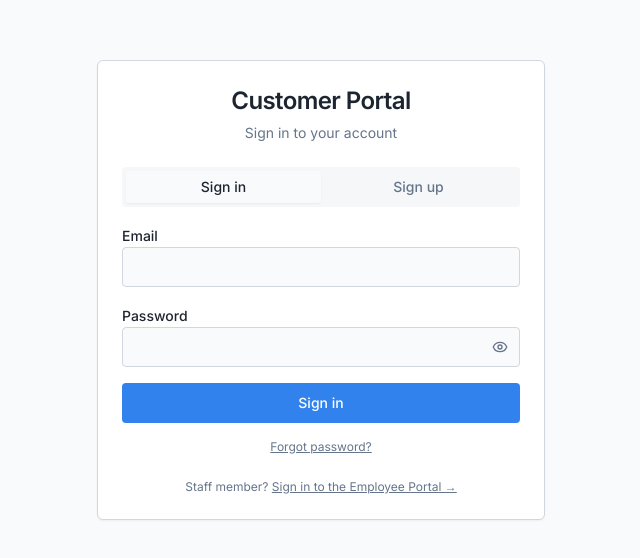
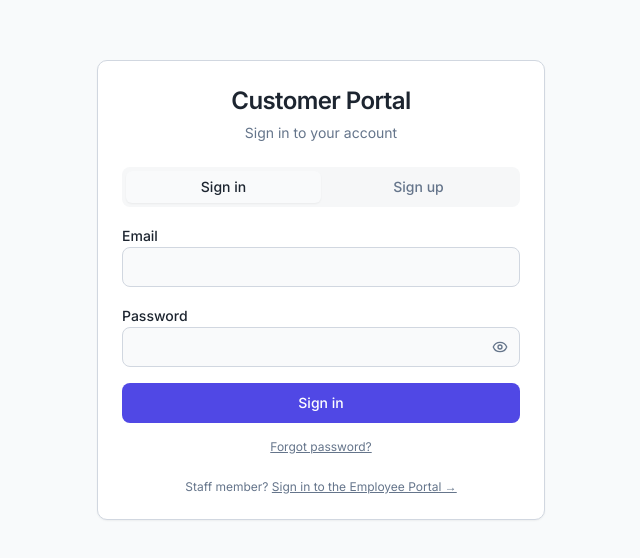
Before and after one commit to harshmarlecha04/ERP.ai, a React (Vite) app: page /portal/auth in a window 1280 px wide. Shown: the part 110-668 px from the top of the page, without its empty margins (319-959 px from the left). Built offline with nearby package versions, Linux system fonts and the light colour scheme; no server answers.

Commit message:
Update index.css

```diff
--- a/src/index.css
+++ b/src/index.css
@@ -16,18 +16,18 @@
     --popover: 0 0% 100%;
     --popover-foreground: 215 25% 15%;
 
-    --primary: 214 84% 56%;
+    --primary: 243 75% 59%;
     --primary-foreground: 0 0% 100%;
-    --primary-hover: 214 84% 50%;
+    --primary-hover: 243 75% 52%;
 
-    --secondary: 210 20% 96%;
+    --secondary: 240 20% 96%;
     --secondary-foreground: 215 25% 15%;
 
     --muted: 210 15% 97%;
     --muted-foreground: 215 16% 47%;
 
-    --accent: 212 50% 85%;
-    --accent-foreground: 215 25% 15%;
+    --accent: 243 60% 95%;
+    --accent-foreground: 243 60% 35%;
 
     --success: 142 76% 36%;
     --success-foreground: 0 0% 100%;
@@ -70,16 +70,16 @@
     --chart-4: 271 91% 65%;
     --chart-5: 17 88% 40%;
 
-    --radius: 0.375rem;
+    --radius: 0.625rem;
 
-    --sidebar-background: 0 0% 98%;
-    --sidebar-foreground: 240 5.3% 26.1%;
-    --sidebar-primary: 240 5.9% 10%;
-    --sidebar-primary-foreground: 0 0% 98%;
-    --sidebar-accent: 240 4.8% 95.9%;
-    --sidebar-accent-foreground: 240 5.9% 10%;
-    --sidebar-border: 220 13% 91%;
-    --sidebar-ring: 217.2 91.2% 59.8%;
+    --sidebar-background: 222 47% 11%;
+    --sidebar-foreground: 215 20% 75%;
+    --sidebar-primary: 243 75% 59%;
+    --sidebar-primary-foreground: 0 0% 100%;
+    --sidebar-accent: 222 40% 18%;
+    --sidebar-accent-foreground: 0 0% 100%;
+    --sidebar-border: 222 40% 18%;
+    --sidebar-ring: 243 75% 59%;
   }
 
   .dark {
@@ -92,9 +92,9 @@
     --popover: 222.2 84% 4.9%;
     --popover-foreground: 210 40% 98%;
 
-    --primary: 214 84% 56%;
+    --primary: 243 75% 63%;
     --primary-foreground: 0 0% 100%;
-    --primary-hover: 214 84% 50%;
+    --primary-hover: 243 75% 56%;
 
     --secondary: 217.2 32.6% 17.5%;
     --secondary-foreground: 210 40% 98%;
@@ -163,7 +163,14 @@
   }
 
   body {
-    @apply bg-background text-foreground;
+    @apply bg-background text-foreground antialiased;
+  }
+  /* Softer, layered card depth across the app */
+  .card, [class*="rounded-lg border bg-card"], [class*="rounded-xl border bg-card"] {
+    box-shadow: 0 1px 2px 0 hsl(222 47% 11% / 0.04), 0 2px 8px -2px hsl(222 47% 11% / 0.06);
+  }
+  button, a, [role="button"] {
+    transition: background-color .15s ease, color .15s ease, box-shadow .15s ease, opacity .15s ease;
   }
 }
 
```
